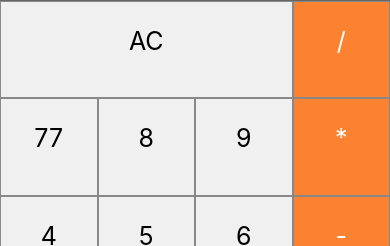
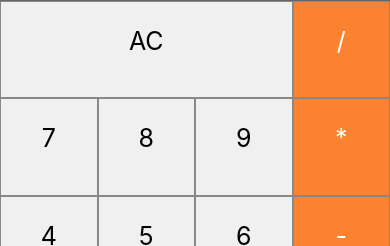
Before and after one commit to JrSousaJ/Calculae, a React Native app: screen / in a window 390 px wide. Shown: the part 356-602 px from the top of the page. Built offline with nearby package versions, Linux system fonts and the light colour scheme.

Commit message:
Aplicação Principal

```diff
--- a/App.js
+++ b/App.js
@@ -22,7 +22,7 @@ export default class App extends Component {
         <View style={styles.buttons}>
          <Button label='AC' triple onClick={this.clearMemory} />
           <Button label='/' operation onClick={this.setOperation} />
-          <Button label='77' onClick={this.addDigit} />
+          <Button label='7' onClick={this.addDigit} />
           <Button label='8' onClick={this.addDigit} />
           <Button label='9' onClick={this.addDigit} />
           <Button label='*' operation  onClick={this.setOperation} />
```
